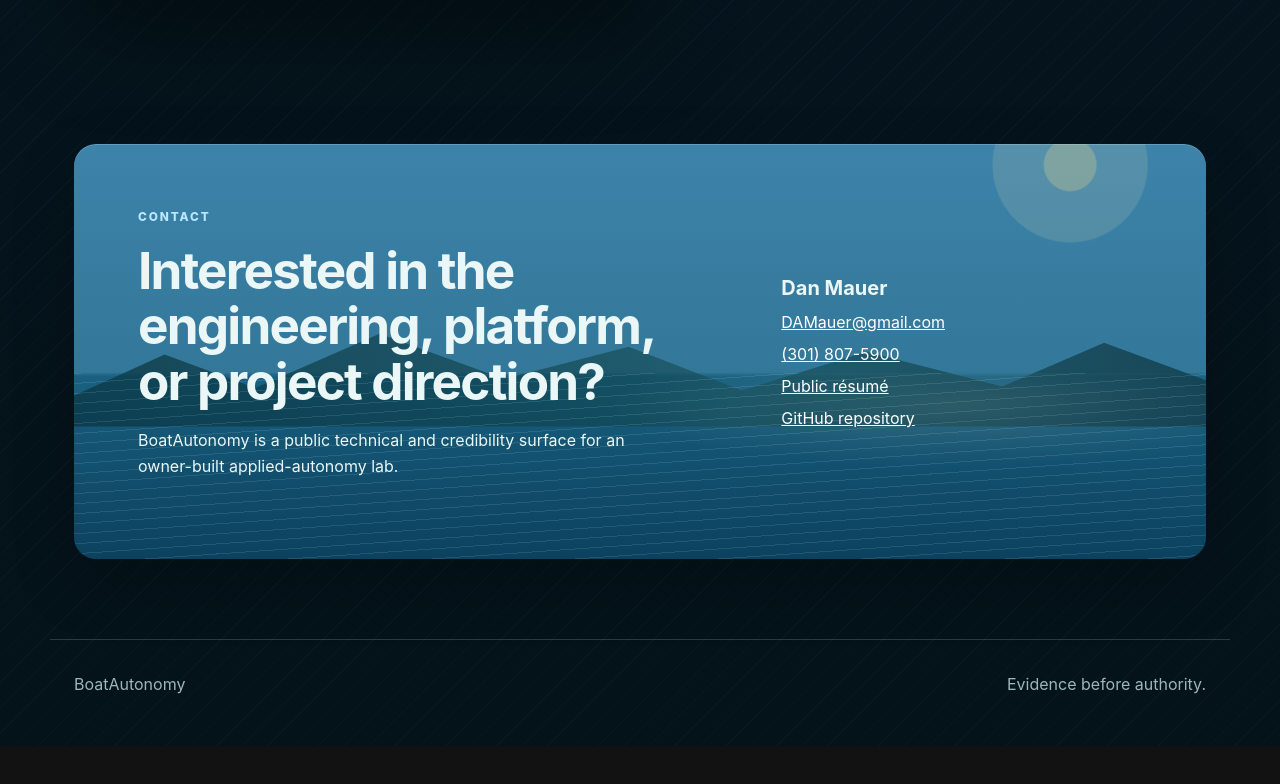
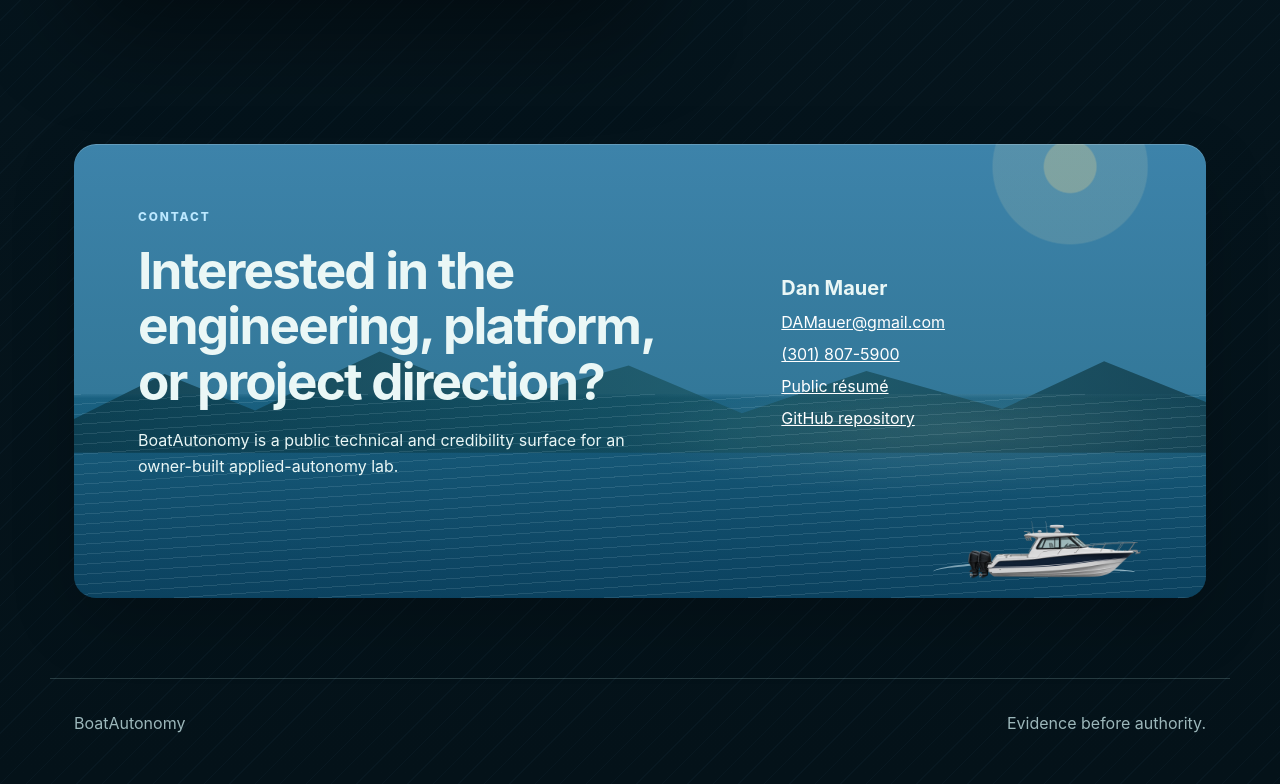
Before and after one commit to damauer/BoatAutonomy, a plain HTML site: page index.html in a window 1280 px wide. Shown: the part 4944-5728 px from the top of the page. Before the commit the page ends 5690 px from the top, so only its background shows below. Drawn offline with Linux system fonts and the light colour scheme.

Commit message:
site: add boat to lower contact banner

```diff
--- a/index.html
+++ b/index.html
@@ -6,7 +6,7 @@
   <meta name="description" content="BoatAutonomy is an evidence-gated marine autonomy lab focused on telemetry, replay, edge systems, safety, and future supervised docking assistance.">
   <meta name="theme-color" content="#071923">
   <title>BoatAutonomy — Evidence Before Authority</title>
-  <link rel="stylesheet" href="styles.css?v=20261115-6">
+  <link rel="stylesheet" href="styles.css?v=20261115-7">
 </head>
 <body>
   <a class="skip-link" href="#main">Skip to content</a>
@@ -203,6 +203,11 @@
         <a href="https://github.com/damauer/BoatAutonomy/blob/main/RESUME.md">Public résumé</a>
         <a href="https://github.com/damauer/BoatAutonomy">GitHub repository</a>
       </address>
+      <div class="contact-section-vessel" aria-hidden="true">
+        <img class="property-contact-logo"
+             src="assets/brand/conquest-test-platform-v1.png"
+             alt="">
+      </div>
     </section>
   </main>
 
--- a/styles.css
+++ b/styles.css
@@ -180,7 +180,9 @@ main, footer { max-width: var(--max); margin: 0 auto; }
 }
 
 .property-contact-vessel::before,
-.property-contact-vessel::after {
+.property-contact-vessel::after,
+.contact-section-vessel::before,
+.contact-section-vessel::after {
   position: absolute;
   z-index: -1;
   content: "";
@@ -188,14 +190,16 @@ main, footer { max-width: var(--max); margin: 0 auto; }
   border-radius: 50%;
 }
 
-.property-contact-vessel::before {
+.property-contact-vessel::before,
+.contact-section-vessel::before {
   right: 4%;
   bottom: 5%;
   width: 88%;
   height: 0.42rem;
 }
 
-.property-contact-vessel::after {
+.property-contact-vessel::after,
+.contact-section-vessel::after {
   right: 61%;
   bottom: 7%;
   width: 58%;
@@ -414,7 +418,7 @@ h3 { margin-bottom: 0.8rem; font-size: 1.25rem; }
   grid-template-columns: 1.2fr 0.8fr;
   gap: clamp(2rem, 8vw, 7rem);
   margin: 2rem 1.5rem 5rem;
-  padding: clamp(2rem, 5vw, 4rem);
+  padding: clamp(2rem, 5vw, 4rem) clamp(2rem, 5vw, 4rem) clamp(5.5rem, 8vw, 6.5rem);
   overflow: hidden;
   background:
     radial-gradient(circle at 88% 5%, rgba(255, 226, 148, 0.34) 0 1.6rem, rgba(255, 235, 178, 0.13) 1.7rem 4.8rem, transparent 4.9rem),
@@ -430,6 +434,14 @@ h3 { margin-bottom: 0.8rem; font-size: 1.25rem; }
 .contact-section a { color: var(--white); }
 .contact-section address { display: grid; align-content: center; gap: 0.4rem; font-style: normal; }
 .contact-section address strong { font-size: 1.25rem; }
+
+.contact-section-vessel {
+  position: absolute;
+  right: clamp(2rem, 5vw, 4rem);
+  bottom: 1.15rem;
+  z-index: 2;
+  width: clamp(8rem, 14vw, 11rem);
+}
 
 footer {
   display: flex;
@@ -465,6 +477,11 @@ footer {
   .evidence-grid { grid-template-columns: 1fr; }
   .evidence-card { min-height: auto; }
   .contact-section { margin-inline: 1rem; }
+  .contact-section-vessel {
+    right: 1.25rem;
+    bottom: 0.9rem;
+    width: clamp(6.5rem, 34vw, 8.5rem);
+  }
   footer { flex-direction: column; }
 }
 
```
